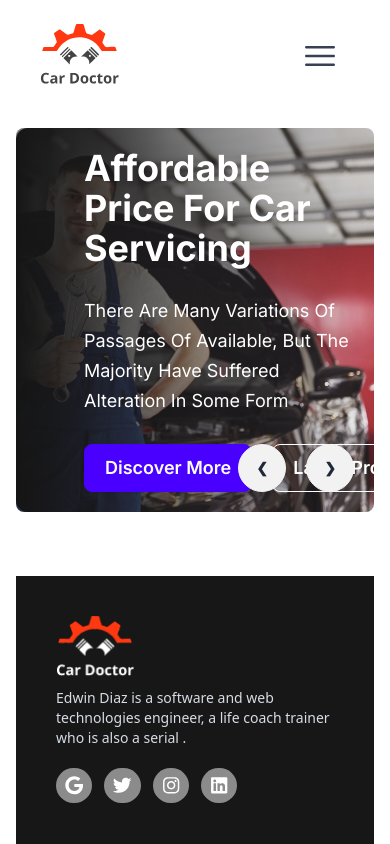
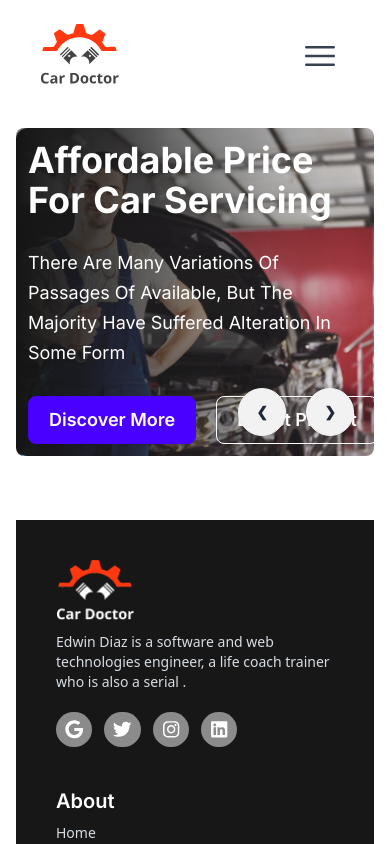
Before and after one commit to prominhaj/car-doctor-client, a React (Vite) app: page / in a window 390 px wide. Shown: the top 844 px of the page. Built offline with nearby package versions, Linux system fonts and the light colour scheme.

Commit message:
Carousel Responsive Complete

```diff
--- a/src/Components/Carousel/Carousel.jsx
+++ b/src/Components/Carousel/Carousel.jsx
@@ -10,8 +10,8 @@ const Carousel = () => {
             <div className="carousel w-full mt-4 -z-10 lg:h-[700px] rounded-lg">
                 <div id="slide1" className="carousel-item relative bg-cover bg-center bg-si w-full" style={{backgroundImage: `url('${img1}')`}}>
                     {/* <img src={img1} className=" w-full rounded-xl" /> */}
-                    <div className="rounded-xl flex items-center bg-gradient-to-r from-[#151515] to-[rgba(21, 21, 21, 0)] p-5">
-                        <div className="text-white space-y-7 pl-12 md:w-1/2 font-['Inter']">
+                    <div className="rounded-xl flex items-center bg-gradient-to-r from-[#151515] to-[rgba(21, 21, 21, 0)] sm:p-5">
+                        <div className="text-white space-y-7 p-3 sm:pl-12 md:w-1/2 font-['Inter']">
                             <h2 className="text-white text-4xl lg:text-6xl font-bold lg:leading-[75px]">Affordable Price For Car Servicing</h2>
                             <p className="text-white text-lg font-normal capitalize leading-[30px]">There are many variations of passages of  available, but the majority have suffered alteration in some form</p>
                             <div className='flex gap-5'>
@@ -27,8 +27,8 @@ const Carousel = () => {
                 </div>
                 <div id="slide2" className="carousel-item relative bg-cover bg-center bg-si w-full" style={{backgroundImage: `url('${img2}')`}}>
                     {/* <img src={img2} className=" w-full rounded-xl" /> */}
-                    <div className="rounded-xl flex items-center p-5 bg-gradient-to-r from-[#151515] to-[rgba(21, 21, 21, 0)]">
-                        <div className="text-white space-y-7 pl-12 md:w-1/2 font-['Inter']">
+                    <div className="rounded-xl flex items-center sm:p-5 bg-gradient-to-r from-[#151515] to-[rgba(21, 21, 21, 0)]">
+                        <div className="text-white space-y-7 p-3 sm:pl-12 md:w-1/2 font-['Inter']">
                             <h2 className="text-white text-4xl lg:text-6xl font-bold lg:leading-[75px]">Affordable Price For Car Servicing</h2>
                             <p className="text-white text-lg font-normal capitalize leading-[30px]">There are many variations of passages of  available, but the majority have suffered alteration in some form</p>
                             <div className='flex gap-5'>
@@ -44,8 +44,8 @@ const Carousel = () => {
                 </div>
                 <div id="slide3" className="carousel-item relative bg-cover bg-center bg-si w-full" style={{backgroundImage: `url('${img3}')`}}>
                     {/* <img src={img3} className=" w-full rounded-xl" /> */}
-                    <div className="rounded-xl flex items-center p-5 bg-gradient-to-r from-[#151515] to-[rgba(21, 21, 21, 0)]">
-                        <div className="text-white space-y-7 pl-12 md:w-1/2 font-['Inter']">
+                    <div className="rounded-xl flex items-center sm:p-5 bg-gradient-to-r from-[#151515] to-[rgba(21, 21, 21, 0)]">
+                        <div className="text-white space-y-7 p-3 sm:pl-12 md:w-1/2 font-['Inter']">
                             <h2 className="text-white text-4xl lg:text-6xl font-bold lg:leading-[75px]">Affordable Price For Car Servicing</h2>
                             <p className="text-white text-lg font-normal capitalize leading-[30px]">There are many variations of passages of  available, but the majority have suffered alteration in some form</p>
                             <div className='flex gap-5'>
@@ -61,8 +61,8 @@ const Carousel = () => {
                 </div>
                 <div id="slide4" className="carousel-item relative bg-cover bg-center bg-si w-full" style={{backgroundImage: `url('${img4}')`}}>
                     {/* <img src={img4} className=" w-full rounded-xl" /> */}
-                    <div className="rounded-xl flex items-center p-5 bg-gradient-to-r from-[#151515] to-[rgba(21, 21, 21, 0)]">
-                        <div className="text-white space-y-7 pl-12 md:w-1/2 font-['Inter']">
+                    <div className="rounded-xl flex items-center sm:p-5 bg-gradient-to-r from-[#151515] to-[rgba(21, 21, 21, 0)]">
+                        <div className="text-white space-y-7 p-3 sm:pl-12 md:w-1/2 font-['Inter']">
                             <h2 className="text-white text-4xl lg:text-6xl font-bold lg:leading-[75px]">Affordable Price For Car Servicing</h2>
                             <p className="text-white text-lg font-normal capitalize leading-[30px]">There are many variations of passages of  available, but the majority have suffered alteration in some form</p>
                             <div className='flex gap-5'>
```
